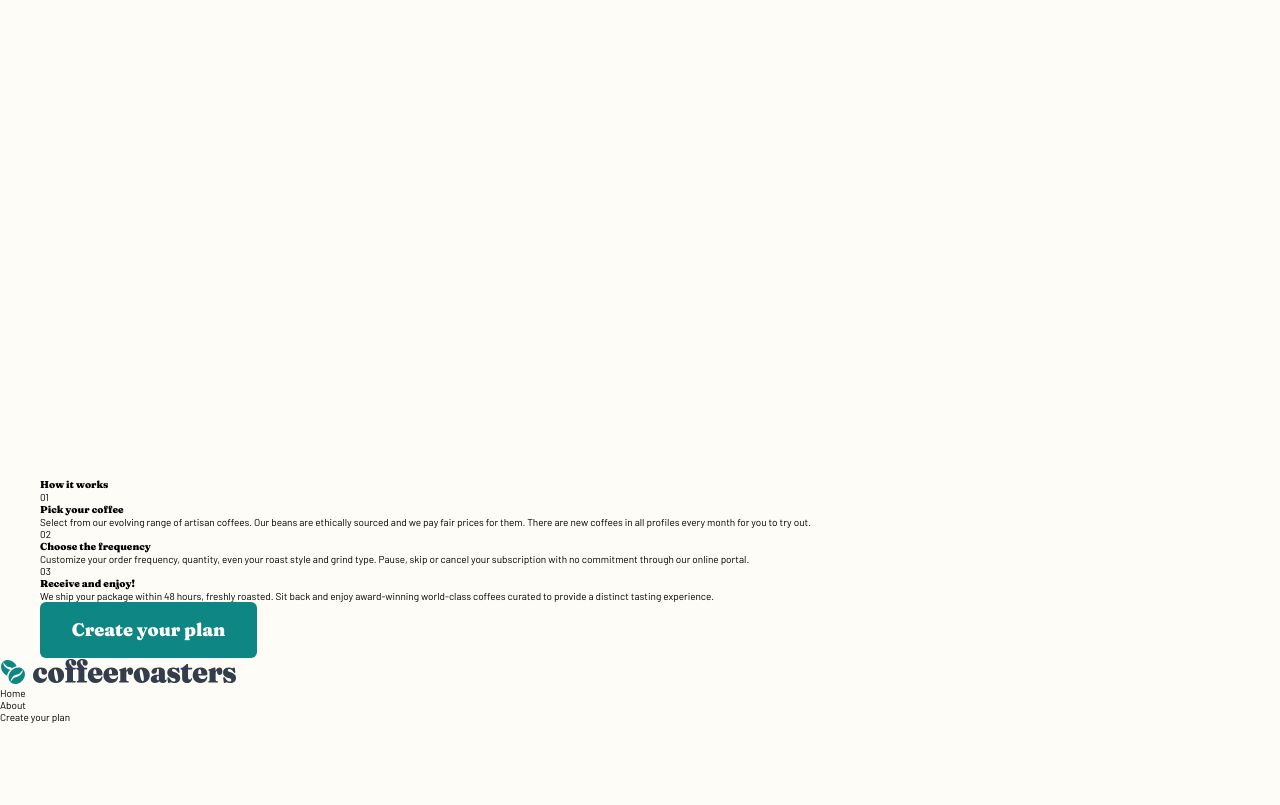
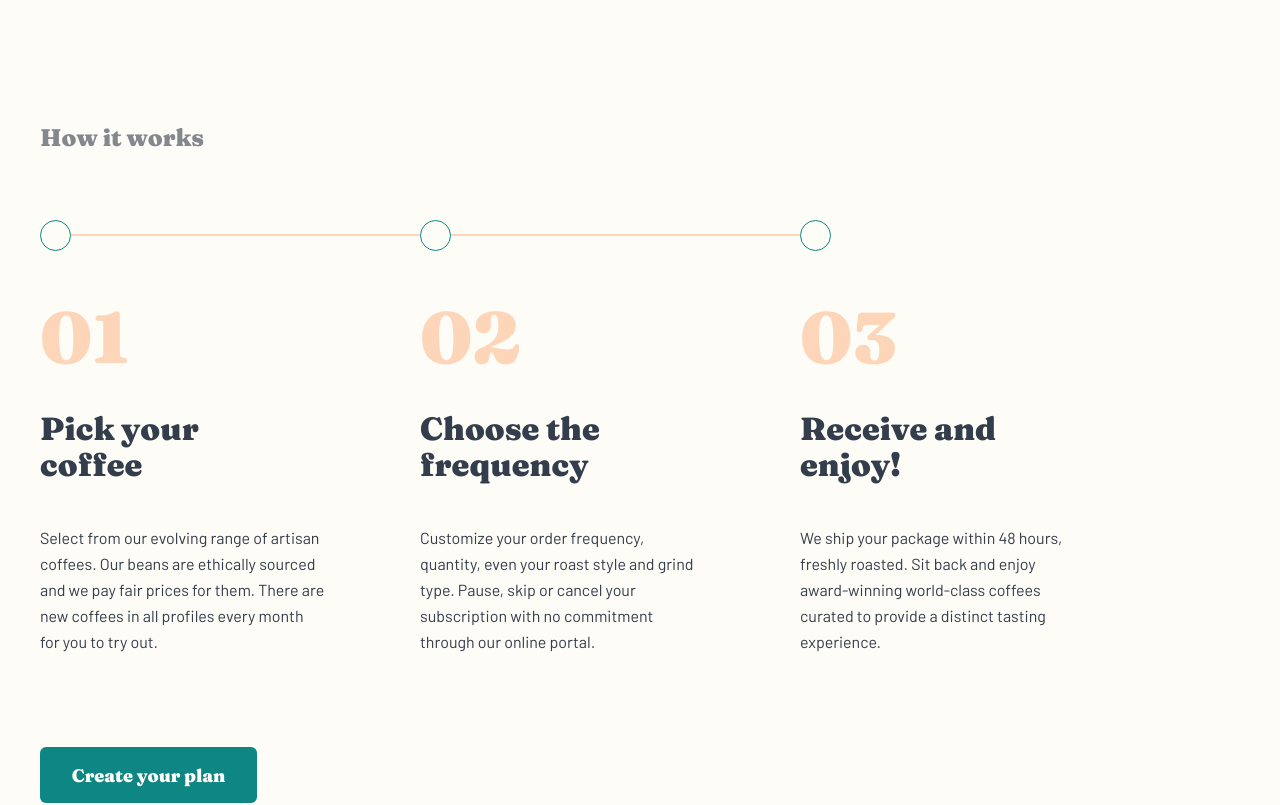
Before and after one commit to Alexandre-st/CoffeeRoasters, a React (Create React App) app: page / in a window 1280 px wide. Shown: the part 2740-3545 px from the top of the page. Before the commit the page ends 3489 px from the top, so only its background shows below. Built offline with nearby package versions, Linux system fonts and the light colour scheme.

Commit message:
Add the step design part

```diff
--- a/src/components/Step.js
+++ b/src/components/Step.js
@@ -24,8 +24,9 @@ const Step = () => {
     steps.map(step => {
       return (
         <div className="step-content" key={uuidv4()}>
+          <span className="step-dot"></span>
           <h5 className="step-content-number">{step.number}</h5>
-          <h3 className="step-content-number">{step.title}</h3>
+          <h3 className="step-content-title">{step.title}</h3>
           <p className="step-content-txt">{step.text}</p>
         </div>
       )
--- a/src/pages/Home.js
+++ b/src/pages/Home.js
@@ -39,12 +39,14 @@ const Home = () => {
       </section>
 
       <section className="step">
-        <h3 className="step title">How it works</h3>
+        <h3 className="step-title">How it works</h3>
         <div className="step-process"></div>
         <div className="step-container">
           <Step />
+        </div>
+        <Link to="/plan">
           <button className="step-button button">Create your plan</button>
-        </div>
+        </Link>
       </section>
     </main>
   );
--- a/src/styles/base/_base.scss
+++ b/src/styles/base/_base.scss
@@ -15,6 +15,7 @@ h1,
 h2,
 h3,
 h4,
+h5,
 button {
   font-family: "Fraunces", serif;
 }
@@ -30,6 +31,7 @@ button {
   color: $light-cream;
   text-align: center;
   border-radius: 6px;
+  cursor: pointer;
 }
 
 .button {
--- a/src/styles/components/_index.scss
+++ b/src/styles/components/_index.scss
@@ -1,2 +1,3 @@
 @forward "./coffee";
 @forward "./choose";
+@forward "./step";
--- /dev/null
+++ b/src/styles/components/_step.scss
@@ -0,0 +1,47 @@
+// To use breakpoints and the diferents colors
+@use "../variables/mixins" as *;
+@use "../abstract/colors" as *;
+
+.step-content {
+  color: $dark-grey;
+
+  @include mq(tablet) {
+    width: 28.3rem;
+    max-width: 28.5rem;
+  }
+
+  @include mq(laptop) {
+    width: 28.5rem;
+  }
+
+  &-number {
+    color: $pale-orange;
+    font-size: 7.2rem;
+    line-height: 7.2rem;
+  }
+
+  &-title {
+    font-size: 2.8rem;
+    line-height: 3.2rem;
+    margin: 2.4rem 0;
+
+    @include mq(laptop) {
+      font-size: 3.2rem;
+      line-height: 3.6rem;
+      margin: 3.8rem 0 4.2rem 0;
+      width: 25.5rem;
+    }
+  }
+
+  &-txt {
+    font-size: 1.5rem;
+    line-height: 2.5rem;
+    margin-bottom: 5.6rem;
+
+    @include mq(laptop) {
+      font-size: 1.6rem;
+      line-height: 2.6rem;
+      margin-bottom: 7.9rem;
+    }
+  }
+}
--- a/src/styles/pages/_home.scss
+++ b/src/styles/pages/_home.scss
@@ -130,6 +130,68 @@
   }
 }
 
+// STEP PART
 .step {
-  margin-top: 71.7rem;
+  text-align: center;
+
+  @include mq(tablet) {
+    text-align: left;
+  }
+
+  &-process {
+    @include mq(tablet) {
+      width: 75%;
+      max-width: 60rem;
+      border: 1px solid $pale-orange;
+    }
+
+    @include mq(tablet) {
+      max-width: 78rem;
+    }
+  }
+
+  &-container {
+    @include mq(tablet) {
+      display: flex;
+      gap: 1rem;
+    }
+
+    @include mq(laptop) {
+      gap: 9.5rem;
+    }
+  }
+
+  &-title {
+    color: $grey;
+    font-size: 2.4rem;
+    line-height: 3.2rem;
+    margin: 71rem 0 8rem 0;
+
+    @include mq(tablet) {
+      margin: 44.3rem 0 4rem 0;
+    }
+
+    @include mq(tablet) {
+      margin: 36.1rem 0 8rem 0;
+    }
+  }
+
+  &-button {
+    margin: 1.3rem 0 12rem 0;
+  }
+
+  &-dot {
+    display: none;
+
+    @include mq(tablet) {
+      width: 31px;
+      height: 31px;
+      border: 1px solid $dark-cyan;
+      border-radius: 50%;
+      background-color: $light-cream;
+      margin-top: -1.55rem;
+      display: inline-block;
+      margin-bottom: 4.8rem;
+    }
+  }
 }
```
